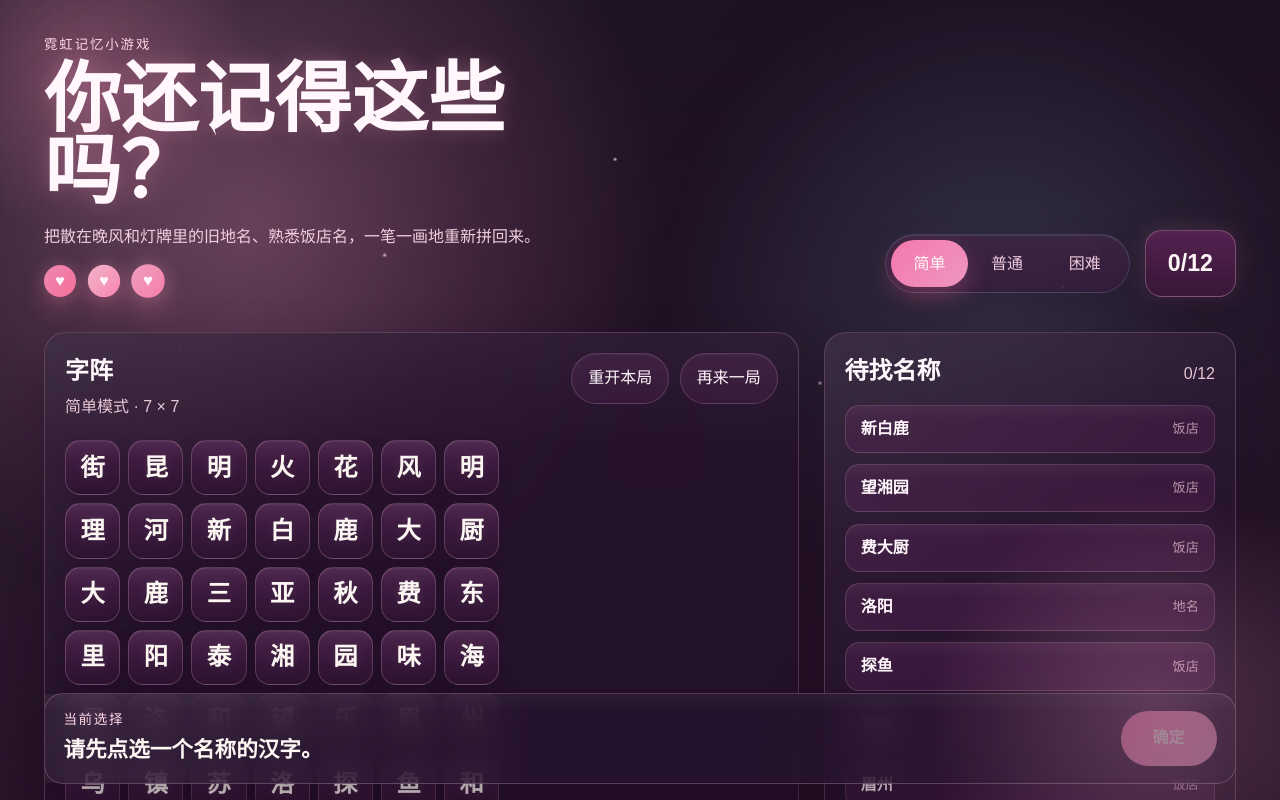
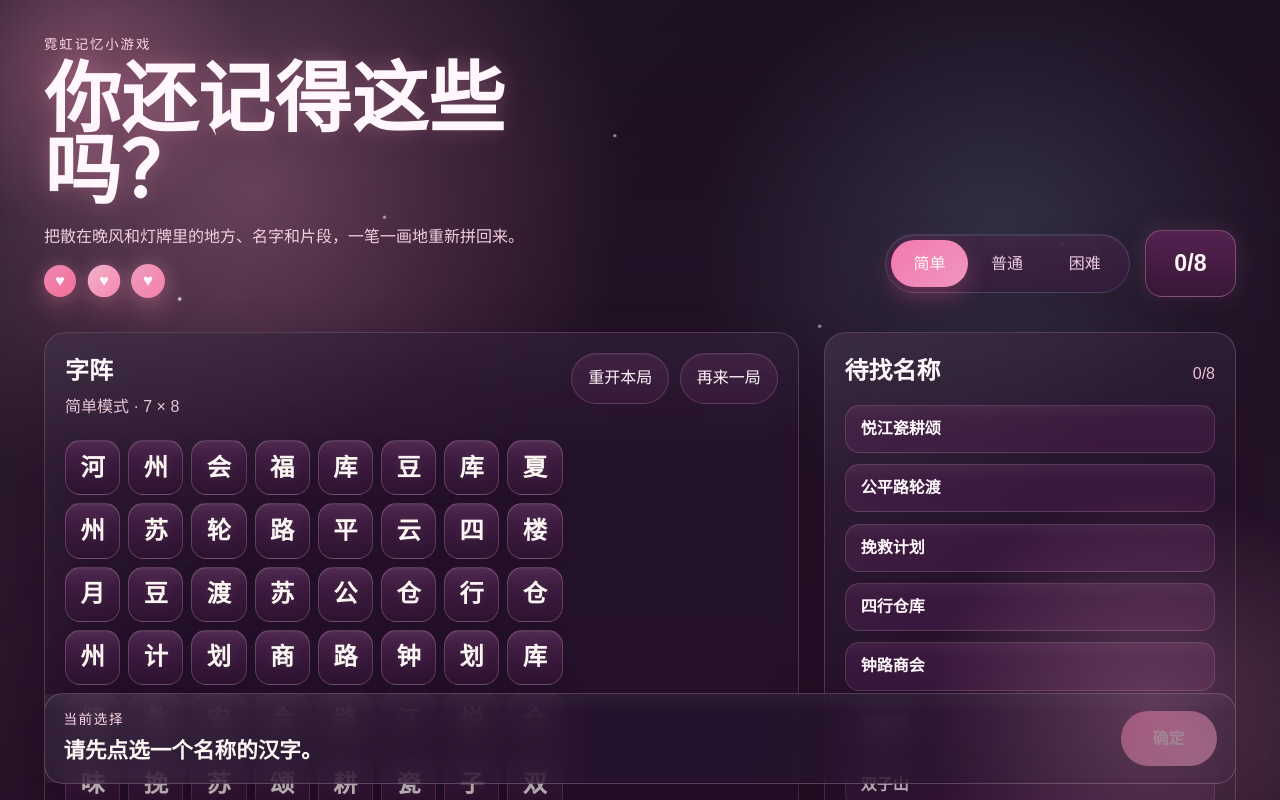
Before and after one commit to njleslu2025/hanzi-link-game, a React (Vite) app: page / in a window 1280 px wide. Shown: the top 800 px of the page. Built offline with nearby package versions, Linux system fonts and the light colour scheme.

Commit message:
Update memory word set and difficulty counts

```diff
--- a/src/App.tsx
+++ b/src/App.tsx
@@ -28,8 +28,16 @@ function createRound(difficulty: DifficultyMode, seed: number): GameRound {
   return createGameRound(difficulty, seed);
 }
 
-function getCategoryLabel(category: GameRound['targets'][number]['category']): string {
-  return category === 'place' ? '地名' : '饭店';
+function getCategoryLabel(category: GameRound['targets'][number]['category']): string | null {
+  if (category === 'place') {
+    return '地名';
+  }
+
+  if (category === 'restaurant') {
+    return '饭店';
+  }
+
+  return null;
 }
 
 function getCellOrder(selection: string[]): Map<string, number> {
@@ -171,7 +179,7 @@ export default function App() {
           <p className="eyebrow">霓虹记忆小游戏</p>
           <h1>你还记得这些吗？</h1>
           <p className="subtitle">
-            把散在晚风和灯牌里的旧地名、熟悉饭店名，一笔一画地重新拼回来。
+            把散在晚风和灯牌里的地方、名字和片段，一笔一画地重新拼回来。
           </p>
           <div className="hero-hearts" aria-hidden="true">
             <span>♥</span>
@@ -272,7 +280,9 @@ export default function App() {
                   className={target.matched ? 'target-item matched' : 'target-item'}
                 >
                   <span className="target-name">{target.text}</span>
-                  <span className="target-meta">{getCategoryLabel(target.category)}</span>
+                  {getCategoryLabel(target.category) && (
+                    <span className="target-meta">{getCategoryLabel(target.category)}</span>
+                  )}
                 </li>
               ))}
             </ul>
--- a/src/data/words.ts
+++ b/src/data/words.ts
@@ -1,56 +1,24 @@
 import type { WordEntry } from '../game/types';
 
 export const WORDS: WordEntry[] = [
-  { id: 'place-beijing', text: '北京', category: 'place' },
-  { id: 'place-shanghai', text: '上海', category: 'place' },
-  { id: 'place-guangzhou', text: '广州', category: 'place' },
-  { id: 'place-shenzhen', text: '深圳', category: 'place' },
-  { id: 'place-hangzhou', text: '杭州', category: 'place' },
-  { id: 'place-suzhou', text: '苏州', category: 'place' },
-  { id: 'place-chengdu', text: '成都', category: 'place' },
-  { id: 'place-chongqing', text: '重庆', category: 'place' },
-  { id: 'place-nanjing', text: '南京', category: 'place' },
-  { id: 'place-xian', text: '西安', category: 'place' },
-  { id: 'place-xiamen', text: '厦门', category: 'place' },
-  { id: 'place-qingdao', text: '青岛', category: 'place' },
-  { id: 'place-changsha', text: '长沙', category: 'place' },
-  { id: 'place-wuhan', text: '武汉', category: 'place' },
-  { id: 'place-kunming', text: '昆明', category: 'place' },
-  { id: 'place-haerbin', text: '哈尔滨', category: 'place' },
-  { id: 'place-luoyang', text: '洛阳', category: 'place' },
-  { id: 'place-sanya', text: '三亚', category: 'place' },
-  { id: 'place-lasa', text: '拉萨', category: 'place' },
-  { id: 'place-uzhen', text: '乌镇', category: 'place' },
-  { id: 'place-lijiang', text: '丽江', category: 'place' },
-  { id: 'place-guilin', text: '桂林', category: 'place' },
-  { id: 'place-kaifeng', text: '开封', category: 'place' },
-  { id: 'place-dunhuang', text: '敦煌', category: 'place' },
-  { id: 'place-dali', text: '大理', category: 'place' },
-  { id: 'place-yinchuan', text: '银川', category: 'place' },
-  { id: 'restaurant-haidilao', text: '海底捞', category: 'restaurant' },
-  { id: 'restaurant-waipojia', text: '外婆家', category: 'restaurant' },
-  { id: 'restaurant-xibei', text: '西贝', category: 'restaurant' },
-  { id: 'restaurant-putian', text: '莆田', category: 'restaurant' },
-  { id: 'restaurant-taotaoju', text: '陶陶居', category: 'restaurant' },
-  { id: 'restaurant-meizhou', text: '眉州', category: 'restaurant' },
-  { id: 'restaurant-xinbailu', text: '新白鹿', category: 'restaurant' },
-  { id: 'restaurant-feidachu', text: '费大厨', category: 'restaurant' },
-  { id: 'restaurant-laoxiangji', text: '老乡鸡', category: 'restaurant' },
-  { id: 'restaurant-wangxiangyuan', text: '望湘园', category: 'restaurant' },
-  { id: 'restaurant-zhengongfu', text: '真功夫', category: 'restaurant' },
-  { id: 'restaurant-dayu', text: '大渔', category: 'restaurant' },
-  { id: 'restaurant-banu', text: '巴奴', category: 'restaurant' },
-  { id: 'restaurant-tanyu', text: '探鱼', category: 'restaurant' },
-  { id: 'restaurant-jiumaojiu', text: '九毛九', category: 'restaurant' },
-  { id: 'restaurant-taier', text: '太二', category: 'restaurant' },
-  { id: 'restaurant-xiabuxiabu', text: '呷哺', category: 'restaurant' },
-  { id: 'restaurant-nanchengxiang', text: '南城香', category: 'restaurant' },
-  { id: 'restaurant-lvcha', text: '绿茶', category: 'restaurant' },
-  { id: 'restaurant-songhelou', text: '松鹤楼', category: 'restaurant' },
-  { id: 'restaurant-quanjude', text: '全聚德', category: 'restaurant' },
-  { id: 'restaurant-donglaishun', text: '东来顺', category: 'restaurant' },
-  { id: 'restaurant-xiaolongkan', text: '小龙坎', category: 'restaurant' },
-  { id: 'restaurant-chenmapo', text: '陈麻婆', category: 'restaurant' },
-  { id: 'restaurant-dezhuang', text: '德庄', category: 'restaurant' },
-  { id: 'restaurant-xinghualou', text: '杏花楼', category: 'restaurant' },
+  { id: 'memory-01', text: '光明玖壹玖', category: 'memory' },
+  { id: 'memory-02', text: '公平路轮渡', category: 'memory' },
+  { id: 'memory-03', text: '黄浦江游船', category: 'memory' },
+  { id: 'memory-04', text: '兰巴赫', category: 'memory' },
+  { id: 'memory-05', text: '前滩花展', category: 'memory' },
+  { id: 'memory-06', text: '挽救计划', category: 'memory' },
+  { id: 'memory-07', text: '南浔古镇', category: 'memory' },
+  { id: 'memory-08', text: '共青森林公园', category: 'memory' },
+  { id: 'memory-09', text: '四行仓库', category: 'memory' },
+  { id: 'memory-10', text: '黄启运', category: 'memory' },
+  { id: 'memory-11', text: '悦江瓷耕颂', category: 'memory' },
+  { id: 'memory-12', text: '钟路商会', category: 'memory' },
+  { id: 'memory-13', text: '豆库', category: 'memory' },
+  { id: 'memory-14', text: '戎楽', category: 'memory' },
+  { id: 'memory-15', text: '新裤子乐队', category: 'memory' },
+  { id: 'memory-16', text: '给阿嚒的情书', category: 'memory' },
+  { id: 'memory-17', text: '苏州河', category: 'memory' },
+  { id: 'memory-18', text: '双子山', category: 'memory' },
+  { id: 'memory-19', text: '福鼓鳍', category: 'memory' },
+  { id: 'memory-20', text: '三号仓库', category: 'memory' },
 ];
--- a/src/game/generator.ts
+++ b/src/game/generator.ts
@@ -24,8 +24,8 @@ interface GridCell {
 }
 
 const DIFFICULTY_COUNTS: Record<DifficultyMode, number> = {
-  easy: 12,
-  normal: 20,
+  easy: 8,
+  normal: 14,
   hard: WORDS.length,
 };
 
--- a/src/game/types.ts
+++ b/src/game/types.ts
@@ -1,4 +1,4 @@
-export type Category = 'place' | 'restaurant';
+export type Category = 'place' | 'restaurant' | 'memory';
 
 export type DifficultyMode = 'easy' | 'normal' | 'hard';
 
```
Also changed, not shown: 2 other files (tests, documents, lock files or other folders).
